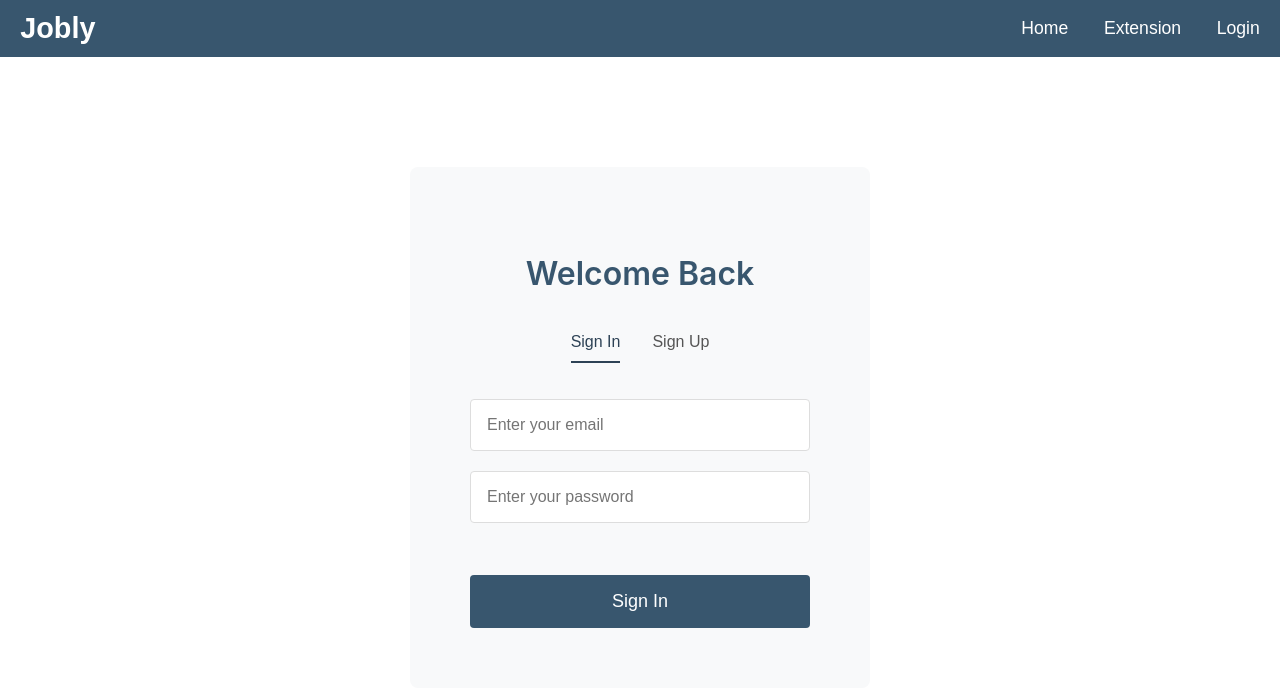
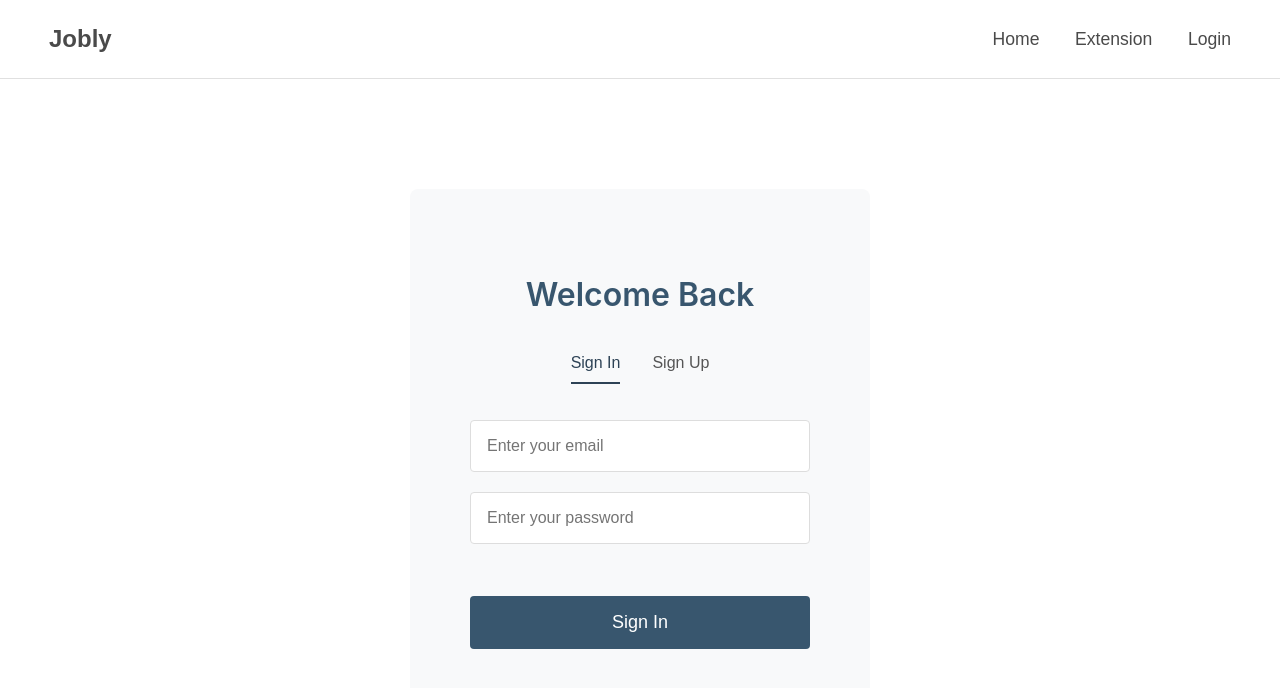
Before and after one commit to kimchee-e/Application_Tracker, a React (Create React App) app: page /login in a window 1280 px wide. Shown: the top 688 px of the page. Built offline with nearby package versions, Linux system fonts and the light colour scheme; no server answers.

Commit message:
Modified color scheme of navbar.

```diff
--- a/src/styles/Navbar.css
+++ b/src/styles/Navbar.css
@@ -7,18 +7,20 @@ body {
 }
 
 .nav {
-    background-color: #38566e;
-    color: white;
+    background-color: white;
+    color: #2c2c2c;
     display: flex;
     justify-content: space-between;
     align-items: center;
-    padding: 0.2rem;
+    padding: 1rem 2rem;
     font-family: Arial, sans-serif;
+    border-bottom: 1px solid #e0e0e0;
 }
 
 .site-name {
-    font-size: 1.8rem;
+    font-size: 1.5rem;
     font-weight: bold;
+    color: #2c2c2c;
 }
 
 .nav ul {
@@ -32,26 +34,26 @@ body {
 }
 
 .nav a {
-    color: white;
+    color: #4a4a4a;
     text-decoration: none;
     padding: 0.5rem 1rem;
     position: relative;
-    transition: color 0.3s;
+    transition: color 0.2s;
     /* transition: background-color 0.3s;
     border-radius: 4px; */
 }
 
 .nav a:hover {
     /* background-color: #555; */
-    color: #b7b7b7;
+    color: #2c2c2c;
 }
 
 .nav a.active::after {
     content: "";
     display: block;
     width: 100%;
-    height: 3px; /* Height of the underline */
-    background-color: #f0f5e3;
+    height: 2px;
+    background-color: #2c2c2c;
     position: absolute;
     bottom: -5px; /* Space between link and bar */
     left: 0;
```
